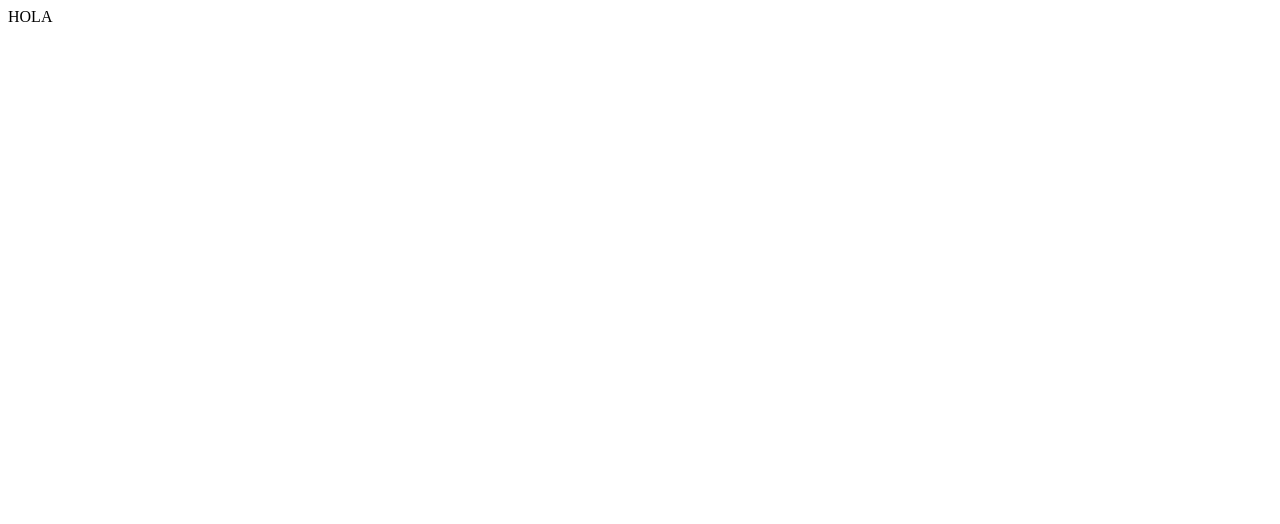
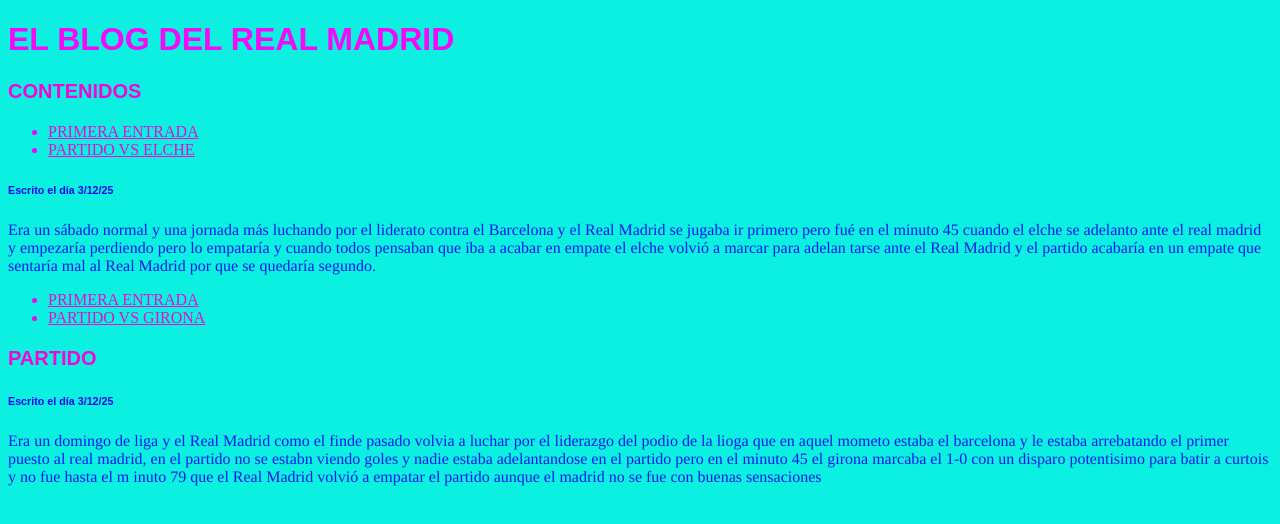
Before and after one commit to CHAPI12345678/CHAPI12345678.github.io, a plain HTML site: page index.html in a window 1280 px wide. Drawn offline with Linux system fonts and the light colour scheme.

Commit message:
Update index.html

```diff
--- a/index.html
+++ b/index.html
@@ -1 +1,62 @@
-<HTML>HOLA</HTML>
+<!DOCTYPE html>
+<html>
+    <head>
+        <meta charset="utf-8">
+        <title>Project: Blog</title>
+    </head>
+    <style>
+    body{background-color:rgb(12, 240, 225);}
+    p{
+        font-family:times;
+       text-aling:left;
+       color:rgb(9, 25, 240);
+    }
+    h1{color:rgb(245, 10, 245);
+         font-family:fantasy;
+    }
+    h2{
+        color:rgb(242, 192, 9);
+             font-family:fantasy;
+             font-size:150%;
+    }
+    a{
+        color:rgb(230, 14, 208);
+             text-decorartion:none;
+    }
+    h3{
+        color:rgb(245, 5, 213);
+        font-family:fantasy;
+        font-size:125%;
+    }
+    h6{
+        color:rgb(23, 7, 237);
+        font-family:fantasy;
+    }
+    li{color:rgb(238, 5, 242);}
+    }
+    </style>
+    <body>
+
+        <h1>EL BLOG DEL REAL MADRID</h1>
+
+        <h3>CONTENIDOS</h3>
+        <ul>
+            <li><a href="#PRIMERA">PRIMERA ENTRADA</A></li>
+            <LI><A href="#PARTIDO">PARTIDO VS ELCHE</A></LI>
+        </ul>
+
+        <h2 id="PARTIDO"></h2>
+        <h6>Escrito el día 3/12/25</h6>
+
+        <p>Era un sábado normal y una jornada más luchando por el liderato contra el Barcelona y el Real Madrid se jugaba ir primero pero fué en el minuto 45 cuando el elche se adelanto ante el real madrid y empezaría perdiendo pero lo empataría y cuando todos pensaban que iba a acabar en empate el elche volvió a marcar para adelan tarse ante el Real Madrid y el partido acabaría en un empate que sentaría mal al Real Madrid por que se quedaría segundo.</p>
+        <ul>
+            <li><a href="#PRIMERA">PRIMERA ENTRADA</a></LI>
+            <LI><a href="#PARTIDO">PARTIDO VS GIRONA</a></LI>
+
+        </ul>
+        <H3>PARTIDO</H3>
+        <H6>Escrito el día 3/12/25</H6>
+        <p>Era un domingo de liga y el Real Madrid como el finde pasado volvia a luchar por el liderazgo del podio de la lioga que en aquel mometo estaba el barcelona y le estaba arrebatando el primer puesto al real madrid, en el partido no se estabn viendo goles y nadie estaba adelantandose en el partido pero en el minuto 45 el girona marcaba el 1-0 con un disparo potentisimo para batir a curtois y no fue hasta el m inuto 79 que el Real Madrid volvió a empatar el partido aunque el madrid no se fue con buenas sensaciones</p>
+
+    </body>
+</html>
```
